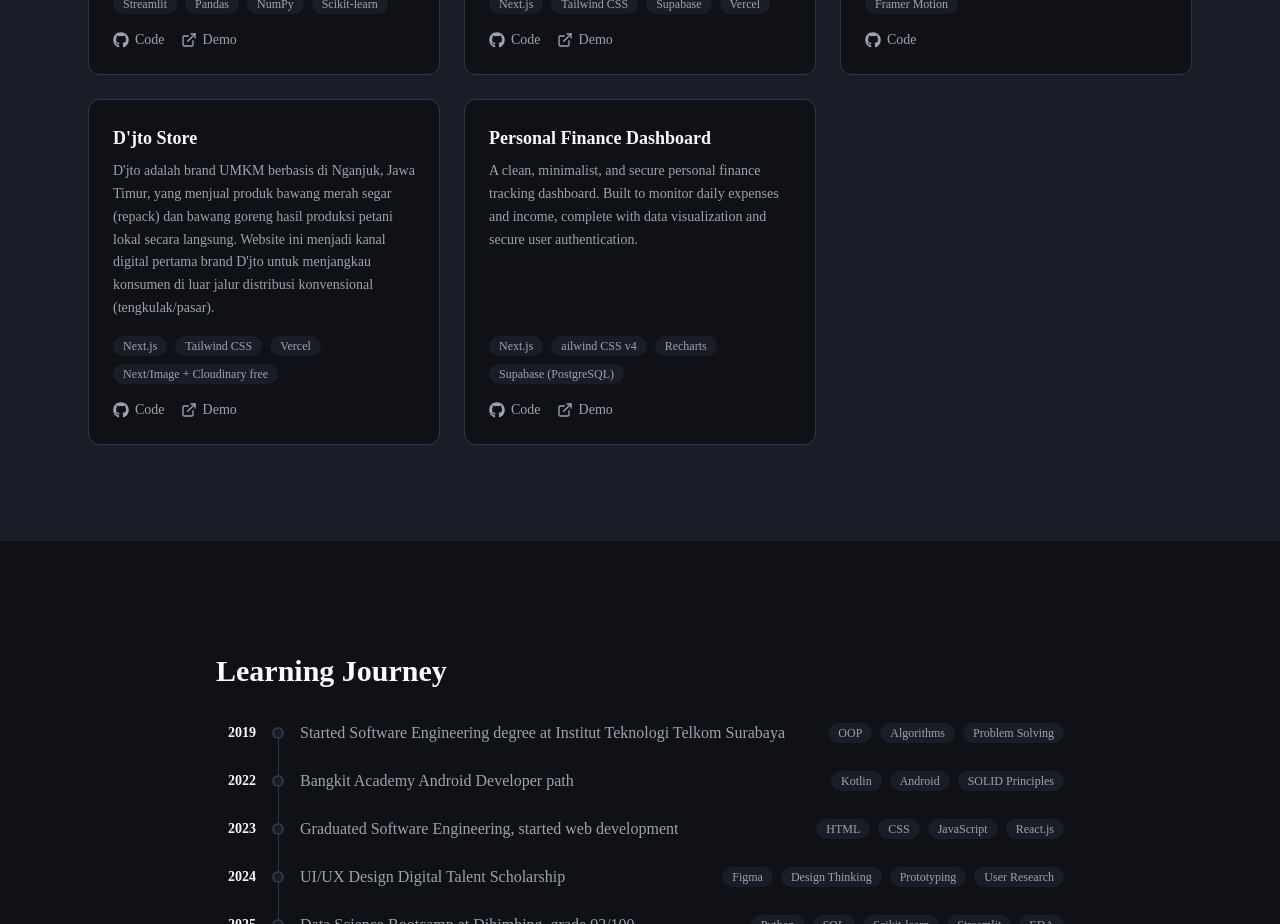
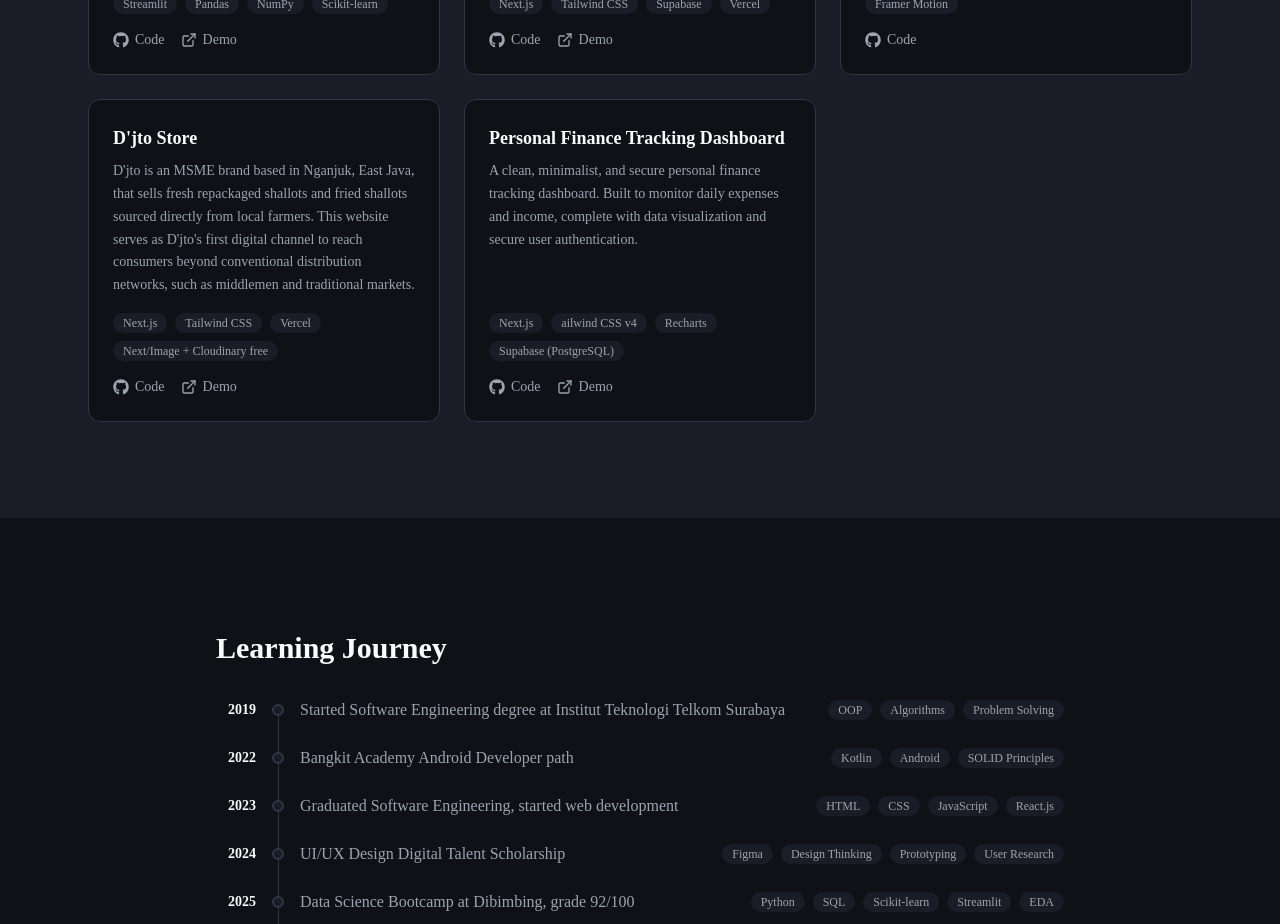
Before and after one commit to akbarfai-blub/Portfolio-Website, a Next.js app: page / in a window 1280 px wide. Shown: the part 2080-3004 px from the top of the page. Built offline with nearby package versions, Linux system fonts and the light colour scheme; no server answers.

Commit message:
fixing some text

```diff
--- a/src/data/projects.ts
+++ b/src/data/projects.ts
@@ -33,13 +33,13 @@ export const projects: Project[] = [
   },
   {
     title: "D'jto Store",
-    description: "D'jto adalah brand UMKM berbasis di Nganjuk, Jawa Timur, yang menjual produk bawang merah segar (repack) dan bawang goreng hasil produksi petani lokal secara langsung. Website ini menjadi kanal digital pertama brand D'jto untuk menjangkau konsumen di luar jalur distribusi konvensional (tengkulak/pasar).",
+    description: "D'jto is an MSME brand based in Nganjuk, East Java, that sells fresh repackaged shallots and fried shallots sourced directly from local farmers. This website serves as D'jto's first digital channel to reach consumers beyond conventional distribution networks, such as middlemen and traditional markets.",
     tags: ["Next.js", "Tailwind CSS", "Vercel", "Next/Image + Cloudinary free"],
     github: "https://github.com/akbarfai-blub/Toko-Online-Bawang-Merah-Bawang-Goreng-Nganjuk.git",
     demo: "https://djto.store/",
   },
   {
-    title: "Personal Finance Dashboard",
+    title: "Personal Finance Tracking Dashboard",
     description: "A clean, minimalist, and secure personal finance tracking dashboard. Built to monitor daily expenses and income, complete with data visualization and secure user authentication.",
     tags: ["Next.js", "ailwind CSS v4", "Recharts", "Supabase (PostgreSQL)"],
     github: "https://github.com/akbarfai-blub/personal-finance-tracker",
```
